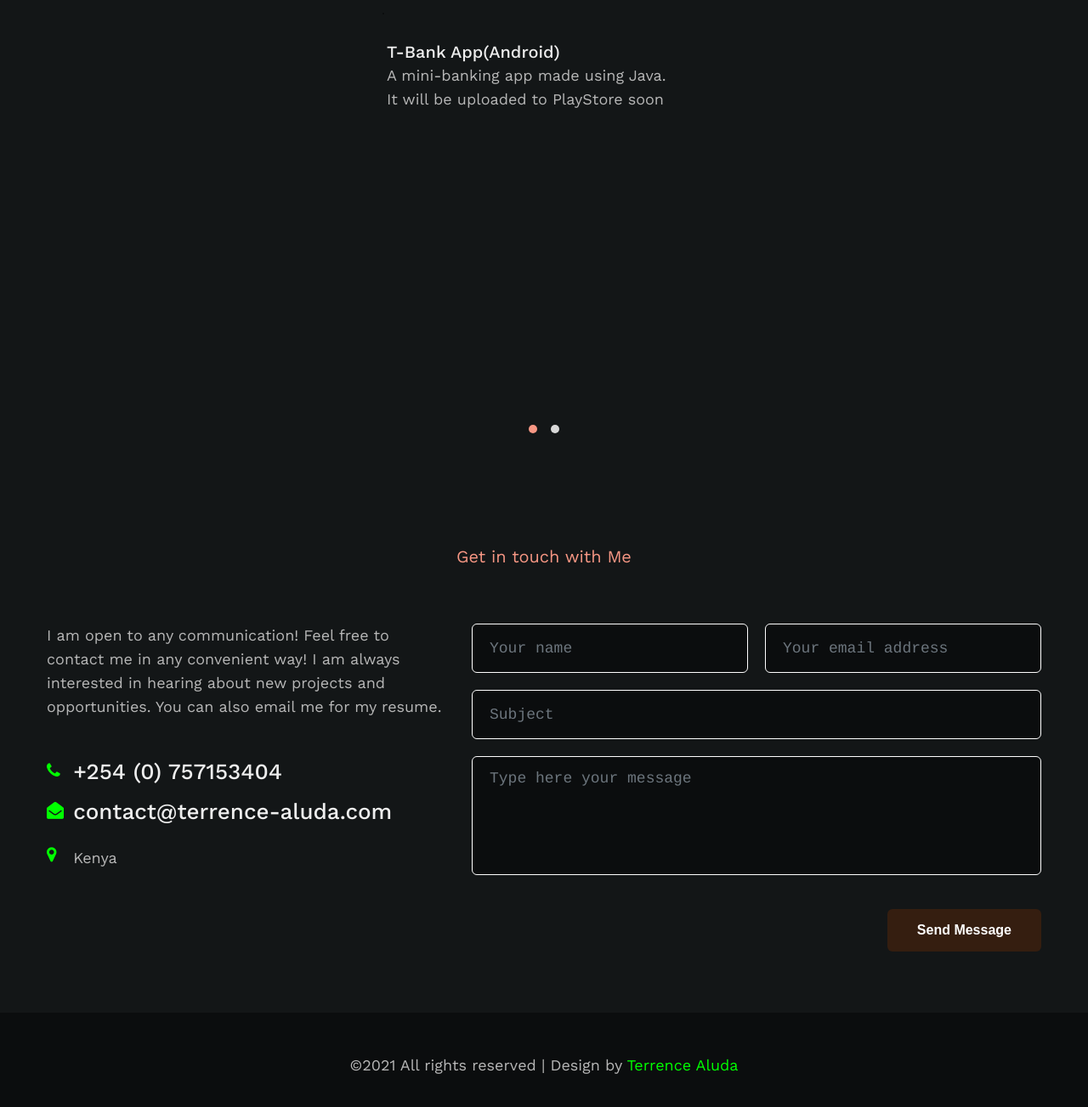
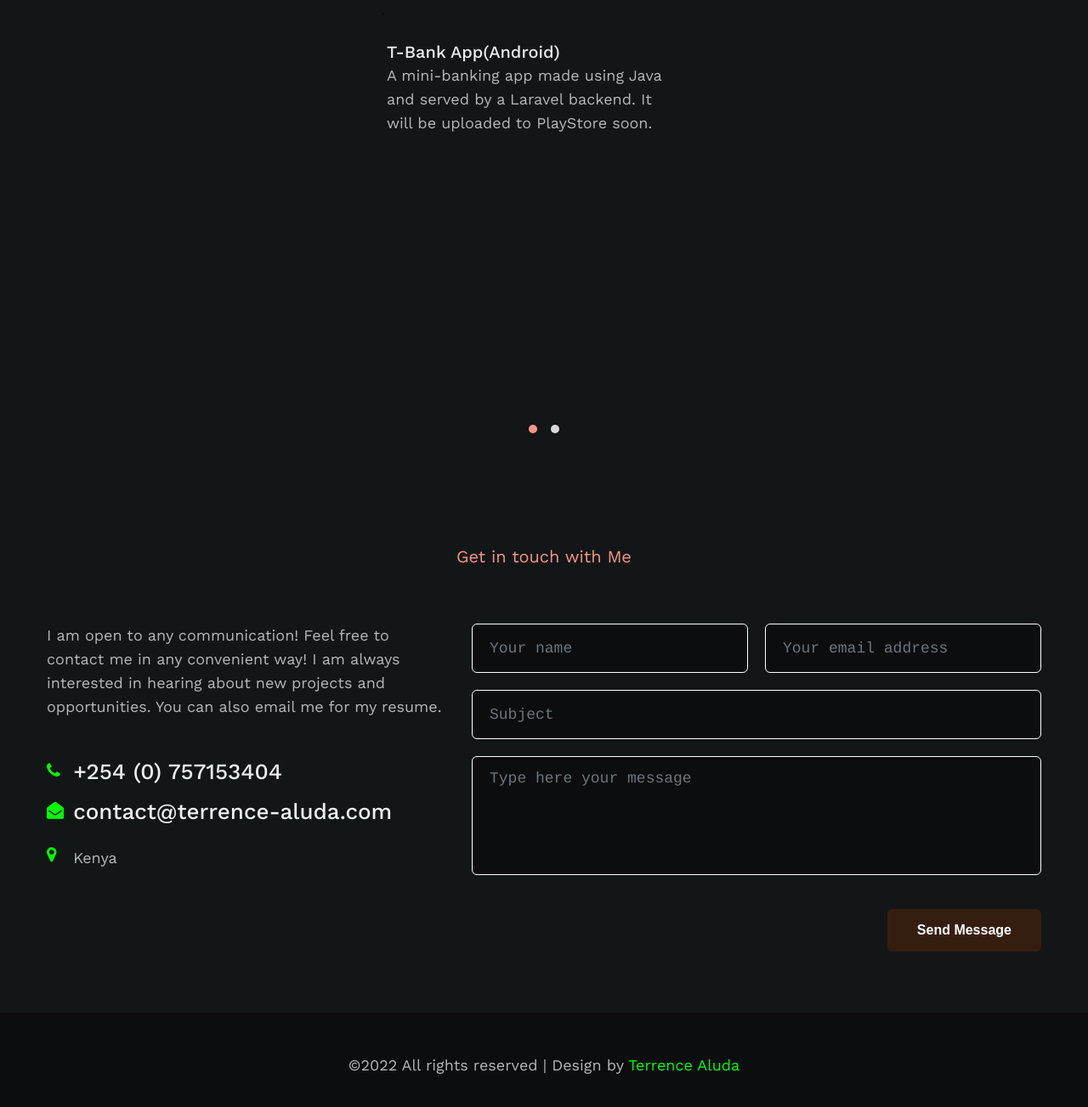
Before and after one commit to Agusioma/personal-portfolio, a plain HTML site: page portfolio/index.html in a window 1280 px wide. Shown: the part 1310-2613 px from the top of the page at 85% size. Drawn offline with nearby package versions, Linux system fonts and the light colour scheme.

Commit message:
copyright year

```diff
--- a/portfolio/index.html
+++ b/portfolio/index.html
@@ -202,7 +202,7 @@
                             <img src="assets/images/dash_light.png" style="border-radius: 0px" class="img-fluid" alt="" />
                             <div class="template-info">
                                 <h3>T-Bank App(Android)</h3>
-                                <p class="description">A mini-banking app made using Java. It will be uploaded to PlayStore soon</p>
+                                <p class="description">A mini-banking app made using Java and served by a Laravel backend. It will be uploaded to PlayStore soon.</p>
                             </div>
                         </a>
                     </div>
@@ -307,7 +307,7 @@
 <!-- //home page contact section -->
 <div class="copyright py-sm-5 py-4 text-center">
   <div class="container">
-    <p class="copy-footer-29">&copy;2021 All rights reserved | Design by <a style="color: #00ff00"
+    <p class="copy-footer-29">&copy;2022 All rights reserved | Design by <a style="color: #00ff00"
         href="https://www.terrence-aluda.com">Terrence Aluda</a></p>
   </div>
 </div>
```
